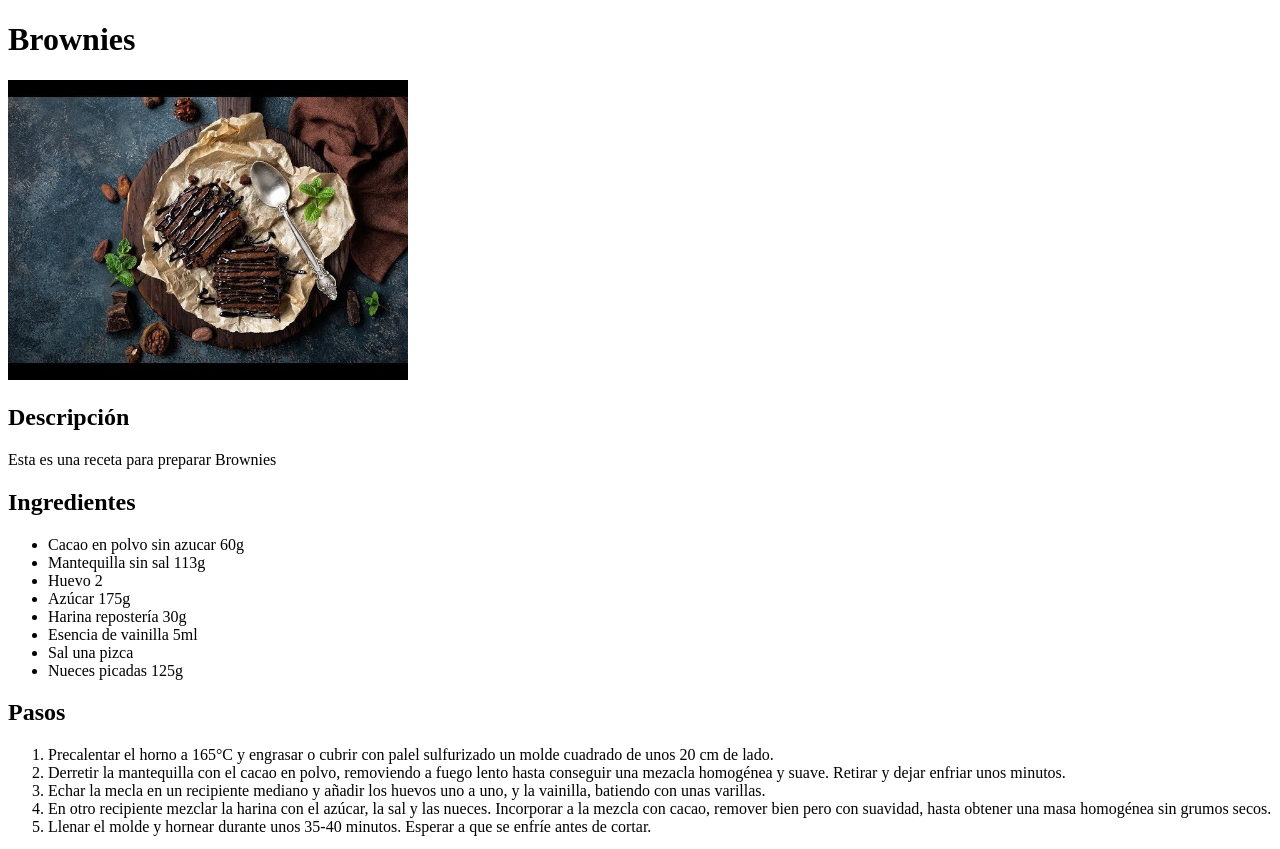
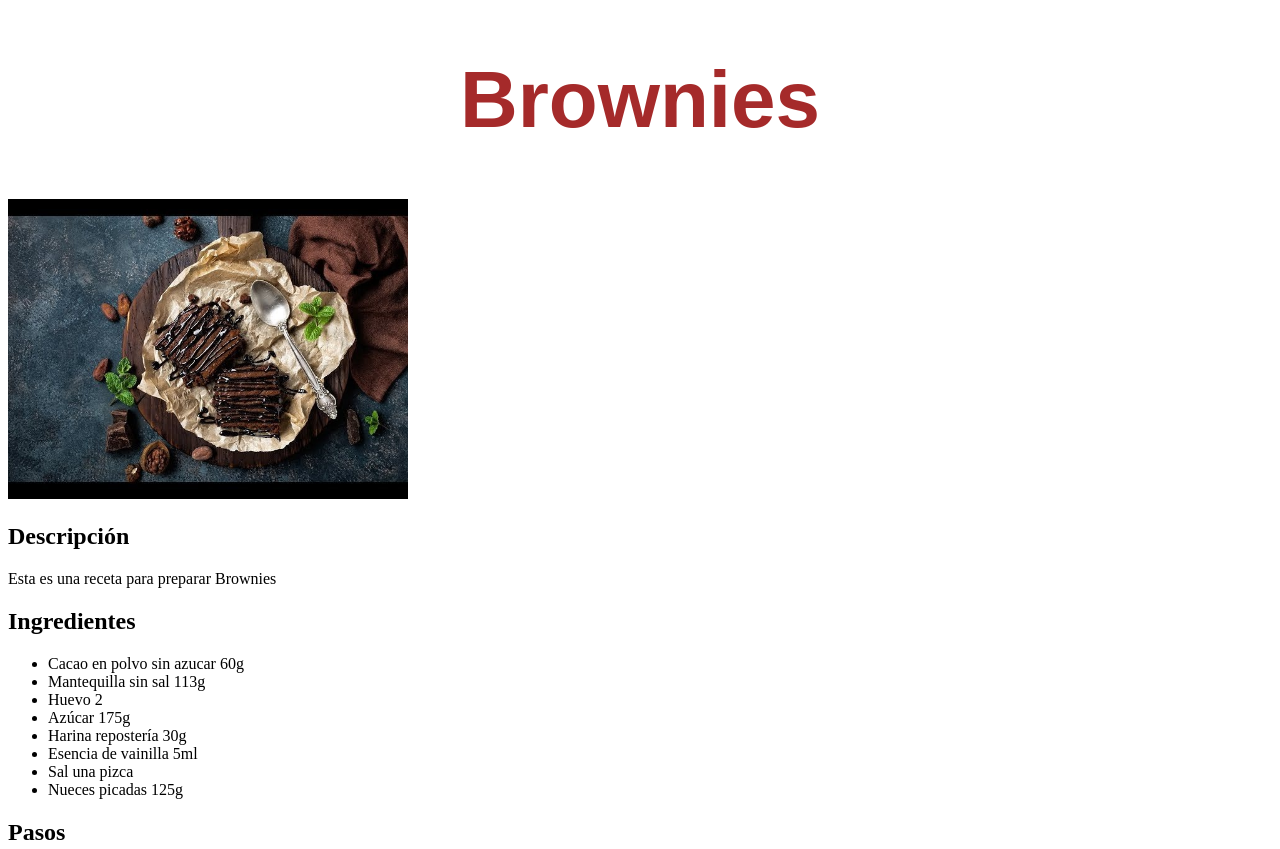
Before and after one commit to 17112019/recetas, a plain HTML site: page recetas 2/brownies.html in a window 1280 px wide. Shown: the top 849 px of the page. Drawn offline with Linux system fonts and the light colour scheme.

Commit message:
se anexa css y modifica h1

```diff
--- /dev/null
+++ b/recetas 2/brownies.css
@@ -0,0 +1,6 @@
+#titulo {
+    color: brown;
+    font-size: 80px;
+    text-align: center;
+    font-family: arial, Tahoma, Verdana;
+}
--- a/recetas 2/brownies.html
+++ b/recetas 2/brownies.html
@@ -2,13 +2,14 @@
 <html lang="en">
 <head>
     <title>Receta para preparar Brownies</title>
+    <link rel= "stylesheet" href="brownies.css" />
 </head>
 <body>
-    <h1>Brownies</h1>
+    <h1 id="titulo">Brownies</h1>
     <img src="img/brownies.jpg" width="400"/>
-    <h2>Descripción</h2>
+    <h2 class="sub">Descripción</h2>
     <p>Esta es una receta para preparar Brownies</p>
-    <h2>Ingredientes</h2>
+    <h2 class="sub">Ingredientes</h2>
     <ul>
        <li>Cacao en polvo sin azucar 60g</li>
        <li>Mantequilla sin sal 113g</li>
```
